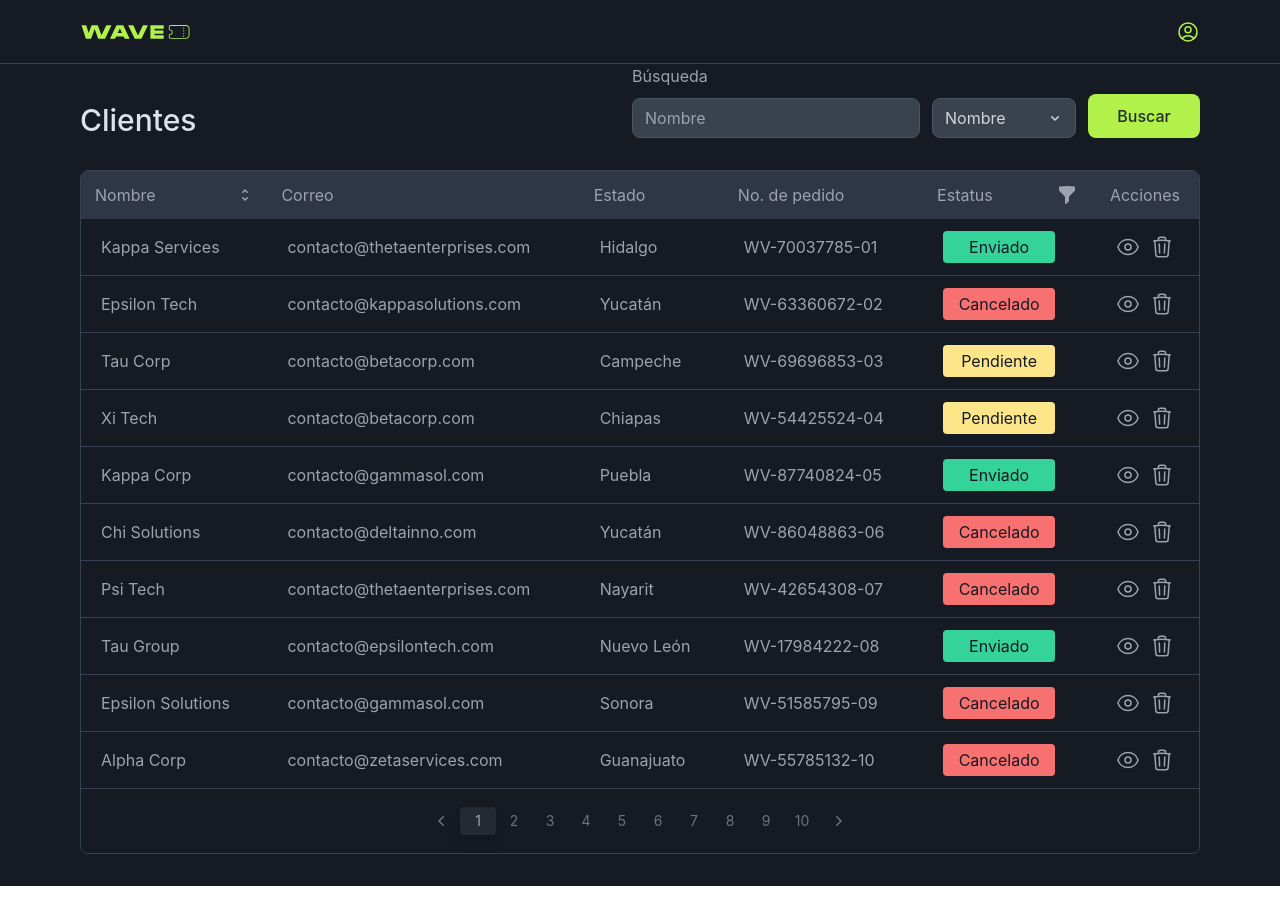
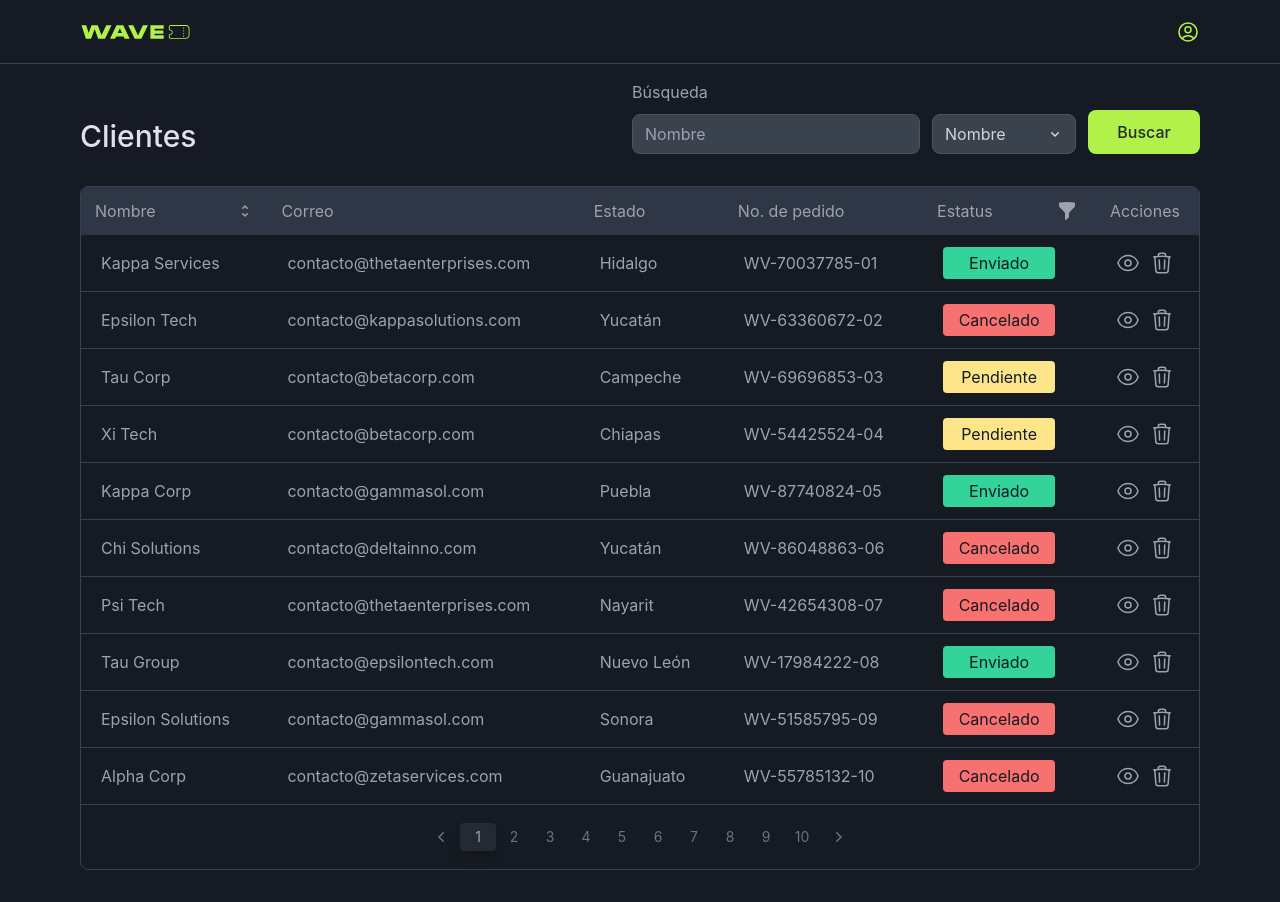
Before and after one commit to oscaradluna/code-challenge, a React (Create React App) app: page / in a window 1280 px wide. Built offline with nearby package versions, Linux system fonts and the light colour scheme.

Commit message:
App padding updated

```diff
--- a/src/index.css
+++ b/src/index.css
@@ -212,7 +212,7 @@
 
   /* App styles */
   .app {
-    @apply w-screen min-h-screen pt-16 pb-8 px-20 bg-backstory;
+    @apply w-screen min-h-screen pt-20 pb-8 px-20 bg-backstory;
     @apply flex flex-col items-center justify-center;
   }
 
```
